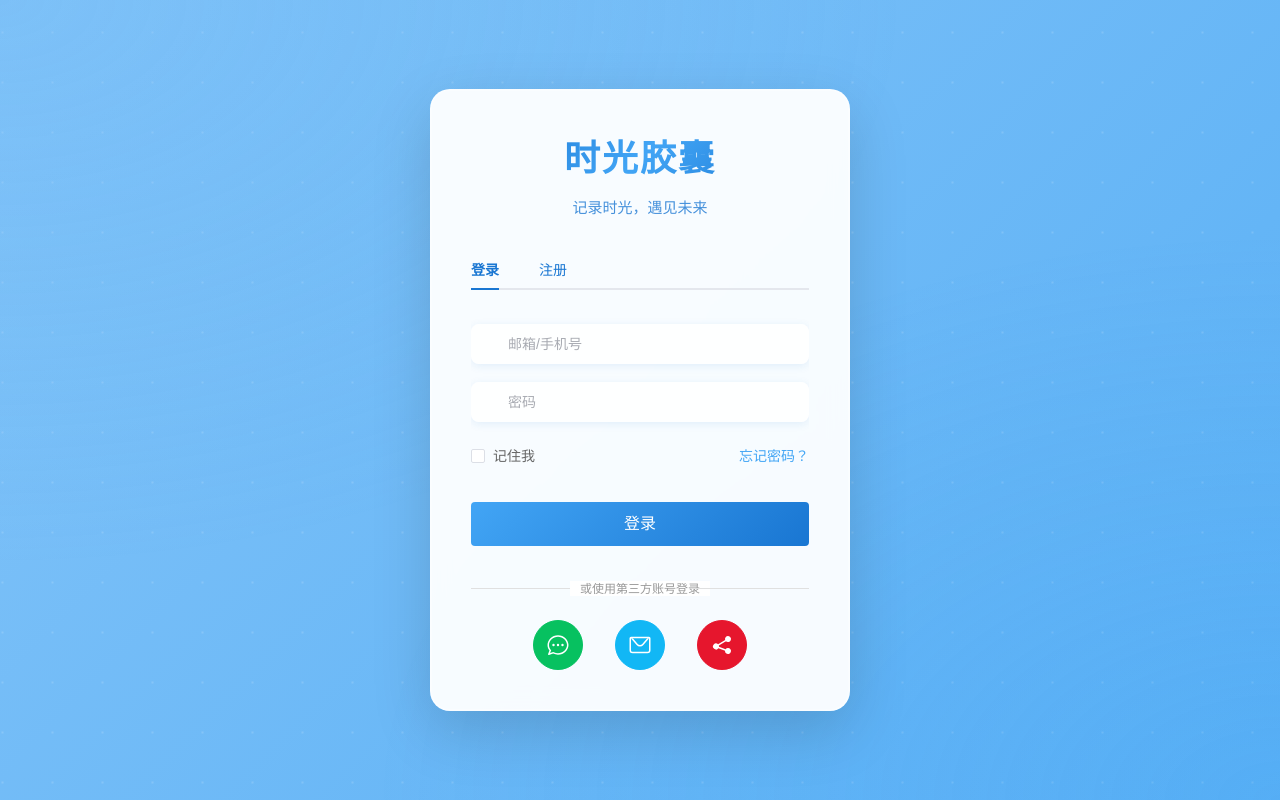
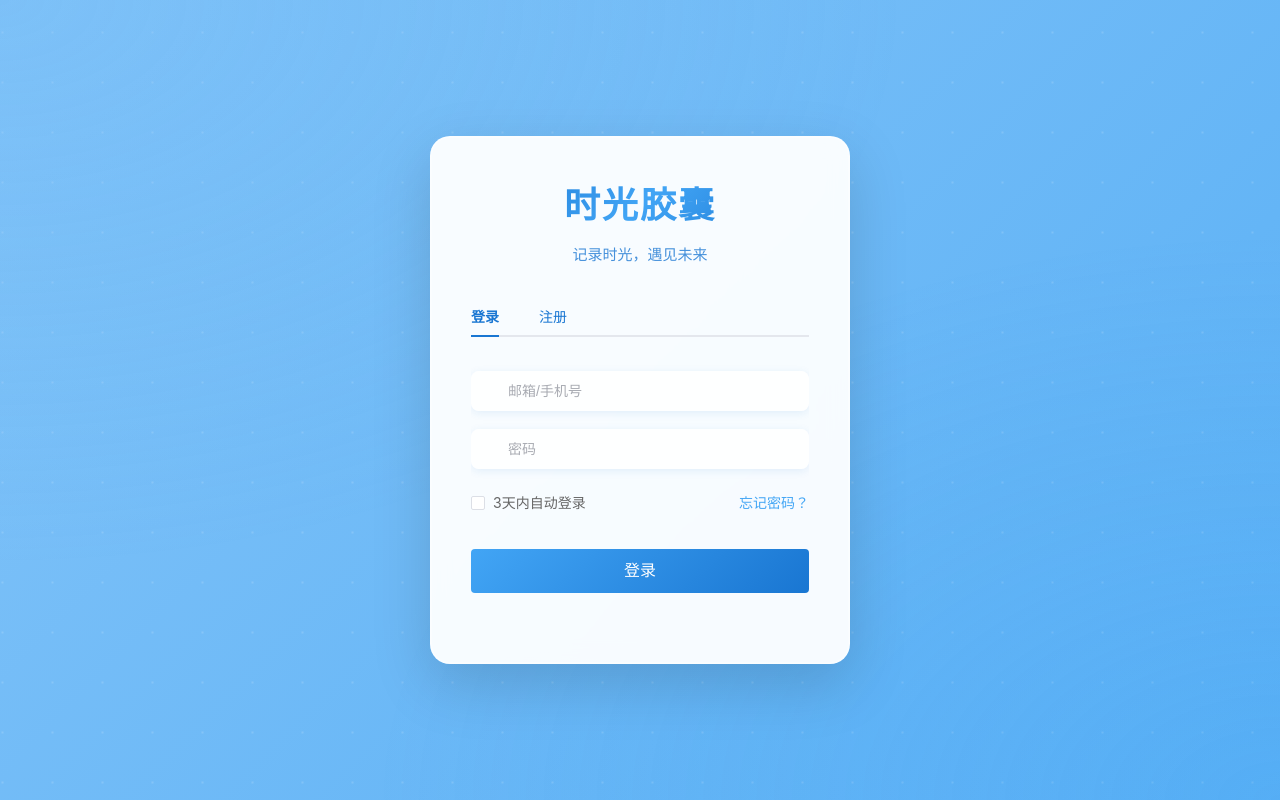
Before and after one commit to furong-pink/TimeCapsule-front, a Vue app: page /login in a window 1280 px wide. Built offline with nearby package versions, Linux system fonts and the light colour scheme.

Commit message:
修复了登陆和注册的bug

```diff
--- a/src/views/Login.vue
+++ b/src/views/Login.vue
@@ -30,7 +30,7 @@
               />
             </el-form-item>
             <div class="form-options">
-              <el-checkbox v-model="loginForm.remember">记住我</el-checkbox>
+              <el-checkbox v-model="loginForm.remember">3天内自动登录</el-checkbox>
               <el-link type="primary" :underline="false" @click="showForgotPassword = true">
                 忘记密码？
               </el-link>
@@ -75,7 +75,7 @@
             <el-form-item prop="nickname">
               <el-input
                 v-model="registerForm.nickname"
-                placeholder="昵称"
+                placeholder="昵称（可选）"
                 prefix-icon="User"
                 size="large"
               />
@@ -87,23 +87,7 @@
         </el-tab-pane>
       </el-tabs>
 
-      <!-- 第三方登录 -->
-      <div class="third-party-login">
-        <div class="divider">
-          <span>或使用第三方账号登录</span>
-        </div>
-        <div class="social-login">
-          <el-button circle class="social-btn wechat" @click="handleSocialLogin('wechat')">
-            <el-icon><ChatDotRound /></el-icon>
-          </el-button>
-          <el-button circle class="social-btn qq" @click="handleSocialLogin('qq')">
-            <el-icon><Message /></el-icon>
-          </el-button>
-          <el-button circle class="social-btn weibo" @click="handleSocialLogin('weibo')">
-            <el-icon><Share /></el-icon>
-          </el-button>
-        </div>
-      </div>
+
     </div>
 
     <!-- 忘记密码对话框 -->
@@ -134,7 +118,7 @@
 import { ref, reactive } from 'vue'
 import { useRouter } from 'vue-router'
 import { ElMessage } from 'element-plus'
-import { User, Lock, ChatDotRound, Message, Share } from '@element-plus/icons-vue'
+import { User, Lock } from '@element-plus/icons-vue'
 
 const router = useRouter()
 const activeTab = ref('login')
@@ -168,7 +152,31 @@ const forgotForm = reactive({
 // 登录验证规则
 const loginRules = {
   account: [
-    { required: true, message: '请输入邮箱或手机号', trigger: 'blur' }
+    { required: true, message: '请输入邮箱或手机号', trigger: 'blur' },
+    {
+      validator: (rule, value, callback) => {
+        // 验证邮箱格式
+        const emailRegex = /^[a-zA-Z0-9._%+-]+@[a-zA-Z0-9.-]+\.[a-zA-Z]{2,}$/;
+        // 验证手机号格式
+        const phoneRegex = /^1[3-9]\d{9}$/;
+
+        if (value === '') {
+          callback(); // 如果为空，让required规则处理
+        } else if (emailRegex.test(value)) {
+          callback();
+        } else if (phoneRegex.test(value)) {
+          callback();
+        } else {
+          // 判断是邮箱格式还是手机号格式
+          if (value.includes('@')) {
+            callback(new Error('邮箱格式不正确，请检查邮箱地址'));
+          } else {
+            callback(new Error('手机号格式不正确，请检查手机号码'));
+          }
+        }
+      },
+      trigger: 'blur'
+    }
   ],
   password: [
     { required: true, message: '请输入密码', trigger: 'blur' },
@@ -179,7 +187,29 @@ const loginRules = {
 // 注册验证规则
 const registerRules = {
   account: [
-    { required: true, message: '请输入邮箱或手机号', trigger: 'blur' }
+    { required: true, message: '请输入邮箱或手机号', trigger: 'blur' },
+    {
+      validator: (rule, value, callback) => {
+        // 验证邮箱格式
+        const emailRegex = /^[a-zA-Z0-9._%+-]+@[a-zA-Z0-9.-]+\.[a-zA-Z]{2,}$/;
+        // 验证手机号格式
+        const phoneRegex = /^1[3-9]\d{9}$/;
+
+        if (emailRegex.test(value)) {
+          callback();
+        } else if (phoneRegex.test(value)) {
+          callback();
+        } else {
+          // 判断是邮箱格式还是手机号格式
+          if (value.includes('@')) {
+            callback(new Error('邮箱格式不正确，请检查邮箱地址'));
+          } else {
+            callback(new Error('手机号格式不正确，请检查手机号码'));
+          }
+        }
+      },
+      trigger: 'blur'
+    }
   ],
   password: [
     { required: true, message: '请输入密码', trigger: 'blur' },
@@ -199,7 +229,6 @@ const registerRules = {
     }
   ],
   nickname: [
-    { required: true, message: '请输入昵称', trigger: 'blur' },
     { min: 2, message: '昵称长度至少2位', trigger: 'blur' }
   ]
 }
@@ -240,11 +269,58 @@ const handleLogin = async () => {
               ElMessage.success('登录成功');
               router.push('/');
             } else {
-              ElMessage.error(response?.message || '登录失败');
+              // 优化登录错误处理，根据不同的错误类型显示不同的提示
+              const message = response?.message || response?.msg || '登录失败';
+
+              if (response?.code === 404 || message.includes('账号不存在') || message.includes('用户不存在') || message.includes('incorrect') || message.includes('invalid')) {
+                ElMessage.error('账号不存在，请检查账号是否正确');
+              } else if (message.includes('密码') || message.includes('password')) {
+                ElMessage.error('密码错误，请重新输入');
+              } else if (message.includes('格式') || message.includes('format')) {
+                ElMessage.error('账号格式错误，请检查邮箱或手机号格式');
+              } else if (message.includes('禁用') || message.includes('disabled')) {
+                ElMessage.error('账号已被禁用，请联系管理员');
+              } else {
+                ElMessage.error(message || '登录失败，请检查账号和密码');
+              }
             }
           }).catch(error => {
             console.error('登录失败:', error);
-            ElMessage.error('登录失败: ' + (error.response?.data?.message || error.message));
+            // 优化登录错误处理，根据不同的错误类型显示不同的提示
+            if (error.response) {
+              // 服务器响应了错误状态
+              const status = error.response.status;
+              const message = error.response.data?.message || error.response.data?.msg || '登录失败';
+
+              if (status === 404 || message.includes('账号不存在') || message.includes('用户不存在') || message.includes('incorrect') || message.includes('invalid')) {
+                ElMessage.error('账号不存在，请检查账号是否正确');
+              } else if (status === 401 || message.includes('未授权') || message.includes('unauthorized')) {
+                ElMessage.error('登录已过期，请重新登录');
+              } else if (status === 400 || message.includes('格式') || message.includes('format')) {
+                ElMessage.error('账号格式错误，请检查邮箱或手机号格式');
+              } else if (status === 403 || message.includes('禁用') || message.includes('disabled')) {
+                ElMessage.error('账号已被禁用，请联系管理员');
+              } else if (status === 429 || message.includes('频繁') || message.includes('rate limit')) {
+                ElMessage.error('登录尝试过于频繁，请稍后再试');
+              } else {
+                // 尝试从错误信息中提取更具体的错误原因
+                if (message.includes('password') || message.includes('密码')) {
+                  ElMessage.error('密码错误，请重新输入');
+                } else if (message.includes('email')) {
+                  ElMessage.error('邮箱格式错误，请检查邮箱地址');
+                } else if (message.includes('phone')) {
+                  ElMessage.error('手机号格式错误，请检查手机号码');
+                } else {
+                  ElMessage.error(message || '登录失败，请检查账号和密码');
+                }
+              }
+            } else if (error.request) {
+              // 请求已发出但没有收到响应
+              ElMessage.error('网络连接失败，请检查网络后重试');
+            } else {
+              // 其他错误
+              ElMessage.error('发生未知错误，请稍后再试');
+            }
           });
         } else {
           ElMessage.error('API服务不可用');
@@ -259,6 +335,24 @@ const handleLogin = async () => {
   })
 }
 
+// 保存用户数据并跳转到首页
+const saveUserDataAndRedirect = (userData, token) => {
+  localStorage.setItem('user', JSON.stringify({
+    account: userData.account || registerForm.account,
+    nickname: userData.nickname || (registerForm.nickname || registerForm.account),
+    avatar: userData.avatar || ''
+  }));
+
+  // 保存token
+  localStorage.setItem('token', token);
+
+  // 触发自定义事件通知App.vue更新用户信息
+  window.dispatchEvent(new CustomEvent('user-login'));
+
+  ElMessage.success('注册成功');
+  router.push('/');
+};
+
 // 处理注册
 const handleRegister = async () => {
   if (!registerFormRef.value) return
@@ -268,10 +362,13 @@ const handleRegister = async () => {
       try {
         if (window.$axios) {
           // 使用API注册
+          // 如果用户未填写昵称，使用账号（手机号或邮箱）作为昵称
+          const nickname = registerForm.nickname || registerForm.account;
+
           const registerData = {
             account: registerForm.account,
             password: registerForm.password,
-            nickname: registerForm.nickname
+            nickname: nickname
           };
 
           window.$axios.post('/register', registerData).then(response => {
@@ -279,32 +376,105 @@ const handleRegister = async () => {
             if (response?.code === 201 && response?.data) {
               // 保存用户信息和token到本地存储
               const userData = response.data;
-              const token = userData.token;
+              // 从响应中直接获取token，可能在顶级或嵌套在data中
+              const token = response.data.token || response.data?.data?.token;
 
-              if (userData && token) {
-                localStorage.setItem('user', JSON.stringify({
-                  account: userData.account || registerForm.account,
-                  nickname: userData.nickname || registerForm.nickname,
-                  avatar: userData.avatar || ''
-                }));
-
-                // 保存token
-                localStorage.setItem('token', token);
-
-                // 触发自定义事件通知App.vue更新用户信息
-                window.dispatchEvent(new CustomEvent('user-login'));
-
-                ElMessage.success('注册成功');
-                router.push('/');
+              if (userData) {
+                // 如果有token，直接使用；否则尝试自动登录获取token
+                if (token) {
+                  // 直接使用返回的token
+                  saveUserDataAndRedirect(userData, token);
+                } else {
+                  // 尝试使用刚注册的账号和密码进行登录以获取token
+                  window.$axios.post('/login', {
+                    account: registerForm.account,
+                    password: registerForm.password,
+                    remember: false
+                  }).then(loginResponse => {
+                    if (loginResponse?.code === 200 && loginResponse?.data?.token) {
+                      // 使用登录获取的token
+                      saveUserDataAndRedirect(loginResponse.data.user, loginResponse.data.token);
+                    } else {
+                      ElMessage.error('注册成功，但自动登录失败，请手动登录');
+                      router.push('/login');
+                    }
+                  }).catch(loginError => {
+                    console.error('自动登录失败:', loginError);
+                    ElMessage.error('注册成功，但自动登录失败，请手动登录');
+                    router.push('/login');
+                  });
+                }
               } else {
                 ElMessage.error('注册返回数据不完整');
               }
             } else {
-              ElMessage.error(response?.message || '注册失败');
+              // 检查是否为账号已存在错误
+              const message = response?.message || response?.msg || '注册失败';
+
+              if (response?.code === 409 || message.includes('已存在') || message.includes('exist') || message.includes('duplicate')) {
+                ElMessage.error('账号已存在');
+              } else if (response?.code === 400 || message.includes('格式') || message.includes('format')) {
+                ElMessage.error('账号格式错误，请检查邮箱或手机号格式');
+              } else if (response?.code === 422 || message.includes('密码') || message.includes('password')) {
+                ElMessage.error('密码强度不足，请确保密码至少6位');
+              } else if (response?.code === 401) {
+                ElMessage.error('未授权，请稍后再试');
+              } else if (response?.code === 403) {
+                ElMessage.error('禁止访问，请联系管理员');
+              } else {
+                // 尝试从错误信息中提取更具体的错误原因
+                if (message.includes('username') || message.includes('account')) {
+                  ElMessage.error('账号格式错误，请检查输入');
+                } else if (message.includes('nickname')) {
+                  ElMessage.error('昵称格式错误，请检查输入');
+                } else if (message.includes('email')) {
+                  ElMessage.error('邮箱格式错误，请检查邮箱地址');
+                } else if (message.includes('phone')) {
+                  ElMessage.error('手机号格式错误，请检查手机号码');
+                } else {
+                  ElMessage.error(message || '注册失败，请稍后再试');
+                }
+              }
             }
           }).catch(error => {
             console.error('注册失败:', error);
-            ElMessage.error('注册失败: ' + (error.response?.data?.message || error.message));
+            // 更详细的错误处理，根据不同的错误类型显示不同的提示
+            if (error.response) {
+              // 服务器响应了错误状态
+              const status = error.response.status;
+              const message = error.response.data?.message || error.response.data?.msg || '注册失败';
+
+              if (status === 409 || message.includes('已存在') || message.includes('exist') || message.includes('duplicate')) {
+                ElMessage.error('账号已存在');
+              } else if (status === 400 || message.includes('格式') || message.includes('format')) {
+                ElMessage.error('账号格式错误，请检查邮箱或手机号格式');
+              } else if (status === 422 || message.includes('密码') || message.includes('password')) {
+                ElMessage.error('密码强度不足，请确保密码至少6位');
+              } else if (status === 401) {
+                ElMessage.error('未授权，请稍后再试');
+              } else if (status === 403) {
+                ElMessage.error('禁止访问，请联系管理员');
+              } else {
+                // 尝试从错误信息中提取更具体的错误原因
+                if (message.includes('username') || message.includes('account')) {
+                  ElMessage.error('账号格式错误，请检查输入');
+                } else if (message.includes('nickname')) {
+                  ElMessage.error('昵称格式错误，请检查输入');
+                } else if (message.includes('email')) {
+                  ElMessage.error('邮箱格式错误，请检查邮箱地址');
+                } else if (message.includes('phone')) {
+                  ElMessage.error('手机号格式错误，请检查手机号码');
+                } else {
+                  ElMessage.error(message || '注册失败，请稍后再试');
+                }
+              }
+            } else if (error.request) {
+              // 请求已发出但没有收到响应
+              ElMessage.error('网络连接失败，请检查网络后重试');
+            } else {
+              // 其他错误
+              ElMessage.error('发生未知错误，请稍后再试');
+            }
           });
         } else {
           ElMessage.error('API服务不可用');
@@ -317,11 +487,6 @@ const handleRegister = async () => {
       }
     }
   })
-}
-
-// 第三方登录
-const handleSocialLogin = (type) => {
-  ElMessage.info(`${type === 'wechat' ? '微信' : type === 'qq' ? 'QQ' : '微博'}登录功能开发中...`)
 }
 
 // 发送验证码
@@ -466,77 +631,6 @@ const handleResetPassword = () => {
   box-shadow: 0 8px 20px rgba(25, 118, 210, 0.3);
 }
 
-.third-party-login {
-  margin-top: 30px;
-}
-
-.divider {
-  text-align: center;
-  margin: 20px 0;
-  position: relative;
-}
-
-.divider::before,
-.divider::after {
-  content: '';
-  position: absolute;
-  top: 50%;
-  width: 35%;
-  height: 1px;
-  background: #e0e0e0;
-}
-
-.divider::before {
-  left: 0;
-}
-
-.divider::after {
-  right: 0;
-}
-
-.divider span {
-  color: #999;
-  font-size: 12px;
-  background: white;
-  padding: 0 10px;
-  position: relative;
-}
-
-.social-login {
-  display: flex;
-  justify-content: center;
-  gap: 20px;
-}
-
-.social-btn {
-  width: 50px;
-  height: 50px;
-  font-size: 24px;
-}
-
-.social-btn.wechat {
-  background: #07c160;
-  color: white;
-  border-color: #07c160;
-}
-
-.social-btn.qq {
-  background: #12b7f5;
-  color: white;
-  border-color: #12b7f5;
-}
-
-.social-btn.weibo {
-  background: #e6162d;
-  color: white;
-  border-color: #e6162d;
-}
-
-.social-btn:hover {
-  opacity: 0.8;
-  transform: translateY(-3px);
-  box-shadow: 0 4px 12px rgba(0, 0, 0, 0.2);
-}
 
 /* 优化输入框样式 */
 :deep(.el-input__wrapper) {
```
